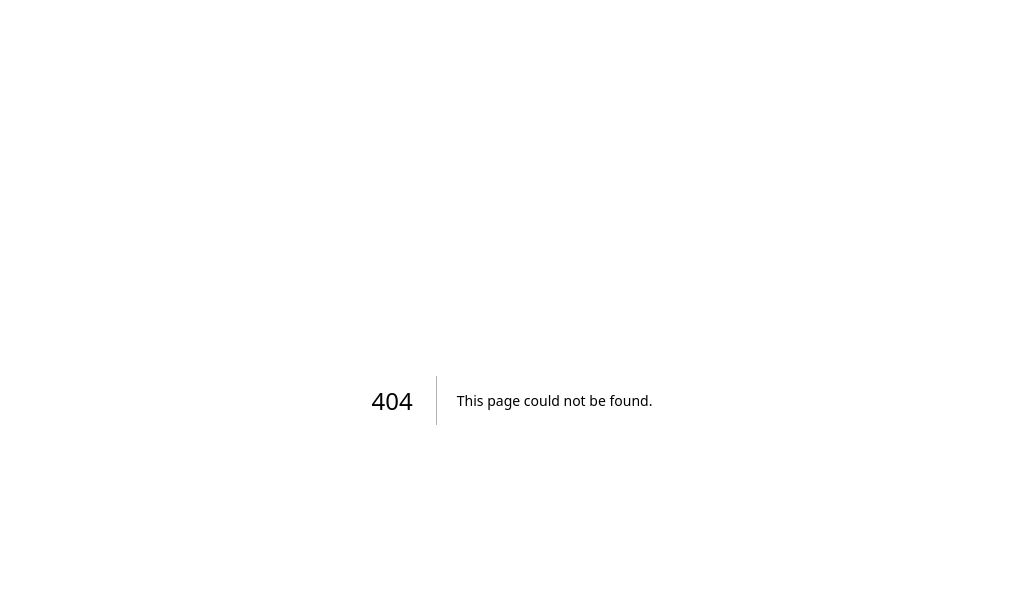
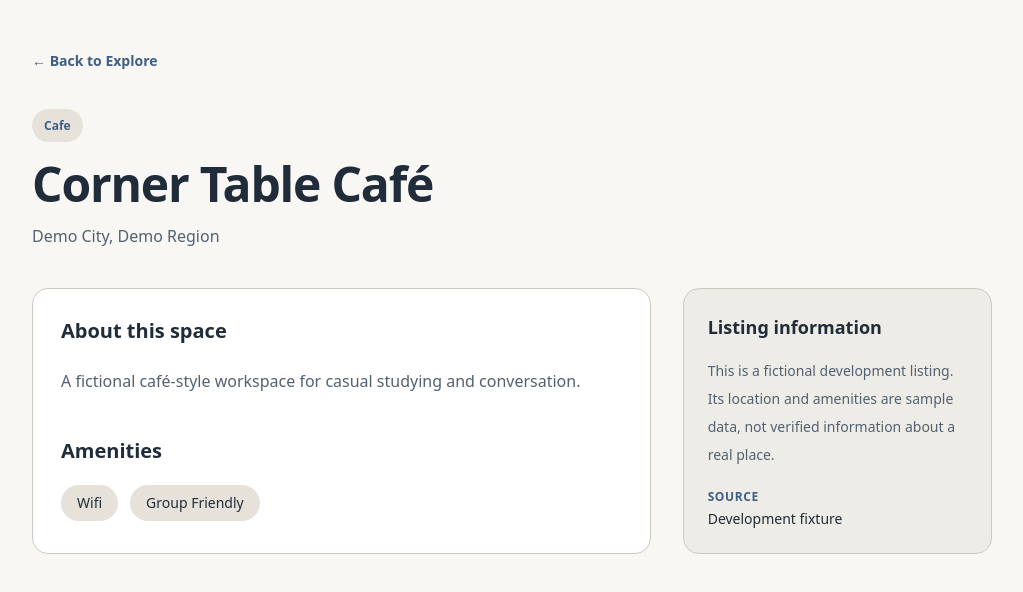
Before and after one commit to orivstelq/studyspace, a Next.js app: page /spaces/corner-table-cafe in a window 1280 px wide. Before the commit this address had no page. Shown: the top 592 px of the page, without its empty margins (128-1151 px from the left). Built offline with nearby package versions, Linux system fonts and the light colour scheme.

Commit message:
feat: implement tested study-space detail pages

```diff
--- /dev/null
+++ b/src/app/spaces/[slug]/page.tsx
@@ -0,0 +1,124 @@
+
+import type { Metadata } from "next";
+import Link from "next/link";
+import { notFound } from "next/navigation";
+
+import { developmentSpaces } from "@/features/discovery/fixtures";
+import { findStudySpaceBySlug } from "@/features/discovery/search";
+
+interface PageProps {
+    params: Promise<{ slug: string }>;
+}
+
+export function generateStaticParams() {
+    return developmentSpaces.map((space) => ({
+        slug: space.slug,
+    }));
+}
+
+export async function generateMetadata({
+    params,
+}: PageProps): Promise<Metadata> {
+    const { slug } = await params;
+
+    const space = findStudySpaceBySlug(
+        developmentSpaces,
+        slug,
+    );
+
+    if (!space) {
+        return { title: "Space not found" };
+    }
+
+    return {
+        title: space.name,
+        description: space.description,
+        robots: { index: false, follow: false },
+    };
+}
+
+export default async function SpaceDetailsPage({
+    params,
+}: PageProps) {
+    const { slug } = await params;
+
+    const space = findStudySpaceBySlug(
+        developmentSpaces,
+        slug,
+    );
+
+    if (!space) {
+        notFound();
+    }
+
+    return (
+        <main className="mx-auto max-w-5xl px-5 py-12 sm:px-8">
+            <Link
+                href="/explore"
+                className="text-sm font-semibold text-harbor hover:underline"
+            >
+                ← Back to Explore
+            </Link>
+
+            <div className="mt-10">
+                <span className="rounded-full bg-linen px-3 py-2 text-xs font-semibold capitalize text-harbor">
+                    {space.category}
+                </span>
+
+                <h1 className="mt-6 text-4xl font-semibold tracking-tight sm:text-5xl">
+                    {space.name}
+                </h1>
+
+                <p className="mt-4 text-muted">
+                    {space.city}, {space.region}
+                </p>
+            </div>
+
+            <div className="mt-10 grid gap-8 md:grid-cols-[2fr_1fr]">
+                <section className="rounded-2xl border border-clay bg-white p-7">
+                    <h2 className="text-xl font-semibold">
+                        About this space
+                    </h2>
+
+                    <p className="mt-5 leading-8 text-muted">
+                        {space.description}
+                    </p>
+
+                    <h2 className="mt-10 text-xl font-semibold">
+                        Amenities
+                    </h2>
+
+                    <ul className="mt-5 flex flex-wrap gap-3">
+                        {space.amenities.map((amenity) => (
+                            <li
+                                key={amenity}
+                                className="rounded-full bg-linen px-4 py-2 text-sm capitalize text-ink"
+                            >
+                                {amenity.replaceAll("-", " ")}
+                            </li>
+                        ))}
+                    </ul>
+                </section>
+
+                <aside className="self-start rounded-2xl border border-clay bg-linen/50 p-6">
+                    <h2 className="text-lg font-semibold">
+                        Listing information
+                    </h2>
+
+                    <p className="mt-4 text-sm leading-7 text-muted">
+                        This is a fictional development listing.
+                        Its location and amenities are sample data,
+                        not verified information about a real place.
+                    </p>
+
+                    <p className="mt-5 text-xs font-semibold uppercase tracking-wider text-harbor">
+                        Source
+                    </p>
+                    <p className="mt-1 text-sm text-ink">
+                        Development fixture
+                    </p>
+                </aside>
+            </div>
+        </main>
+    );
+}
--- a/src/features/discovery/explore-directory.tsx
+++ b/src/features/discovery/explore-directory.tsx
@@ -1,6 +1,7 @@
 
 "use client";
 
+import Link from "next/link";
 import { useMemo, useState } from "react";
 import { developmentSpaces } from "./fixtures";
 import { filterStudySpaces } from "./search";
@@ -54,6 +55,7 @@ export function ExploreDirectory() {
 
     return (
         <div>
+            {/* Search and filters */}
             <section
                 aria-label="Study-space filters"
                 className="rounded-2xl border border-clay bg-white p-5 sm:p-7"
@@ -66,6 +68,7 @@ export function ExploreDirectory() {
                         >
                             Search spaces
                         </label>
+
                         <input
                             id="space-search"
                             type="search"
@@ -86,6 +89,7 @@ export function ExploreDirectory() {
                         >
                             Space type
                         </label>
+
                         <select
                             id="category-filter"
                             value={category}
@@ -97,6 +101,7 @@ export function ExploreDirectory() {
                             className="w-full rounded-lg border border-clay bg-paper px-4 py-3"
                         >
                             <option value="all">All types</option>
+
                             {SPACE_CATEGORIES.map((item) => (
                                 <option key={item} value={item}>
                                     {categoryLabels[item]}
@@ -112,6 +117,7 @@ export function ExploreDirectory() {
                         >
                             Must have
                         </label>
+
                         <select
                             id="amenity-filter"
                             value={amenity}
@@ -123,6 +129,7 @@ export function ExploreDirectory() {
                             className="w-full rounded-lg border border-clay bg-paper px-4 py-3"
                         >
                             <option value="all">Any amenity</option>
+
                             {AMENITIES.map((item) => (
                                 <option key={item} value={item}>
                                     {amenityLabels[item]}
@@ -143,6 +150,7 @@ export function ExploreDirectory() {
                 </div>
             </section>
 
+            {/* Search results */}
             <section
                 aria-label="Search results"
                 className="mt-9"
@@ -156,19 +164,23 @@ export function ExploreDirectory() {
                         {results.length}{" "}
                         {results.length === 1 ? "space" : "spaces"} found
                     </h2>
+
                     <span className="rounded-full bg-linen px-3 py-1 text-xs font-semibold text-harbor">
                         Fictional demo listings
                     </span>
                 </div>
 
                 {results.length === 0 ? (
+                    /* No results */
                     <div className="rounded-2xl border border-clay bg-white p-8 text-center sm:p-12">
                         <h3 className="text-xl font-semibold">
                             No matching spaces
                         </h3>
+
                         <p className="mt-3 text-muted">
                             Try a different search or remove a filter.
                         </p>
+
                         <button
                             type="button"
                             onClick={resetFilters}
@@ -178,6 +190,7 @@ export function ExploreDirectory() {
                         </button>
                     </div>
                 ) : (
+                    /* Result cards */
                     <div className="grid gap-5 md:grid-cols-2">
                         {results.map((space) => (
                             <article
@@ -188,13 +201,20 @@ export function ExploreDirectory() {
                                     <span className="rounded-md bg-linen px-3 py-1 text-xs font-semibold text-harbor">
                                         {categoryLabels[space.category]}
                                     </span>
+
                                     <span className="text-xs text-muted">
                                         Demo only
                                     </span>
                                 </div>
 
+                                {/* Space details link */}
                                 <h3 className="mt-6 text-2xl font-semibold tracking-tight">
-                                    {space.name}
+                                    <Link
+                                        href={`/spaces/${space.slug}`}
+                                        className="text-ink underline-offset-4 hover:text-harbor hover:underline"
+                                    >
+                                        {space.name}
+                                    </Link>
                                 </h3>
 
                                 <p className="mt-2 text-sm text-muted">
@@ -209,6 +229,7 @@ export function ExploreDirectory() {
                                     <p className="mb-3 text-xs font-semibold uppercase tracking-wider text-muted">
                                         Listed amenities
                                     </p>
+
                                     <ul className="flex flex-wrap gap-2">
                                         {space.amenities.map((item) => (
                                             <li
@@ -220,6 +241,16 @@ export function ExploreDirectory() {
                                         ))}
                                     </ul>
                                 </div>
+
+                                <Link
+                                    href={`/spaces/${space.slug}`}
+                                    className="mt-6 inline-flex min-h-11 items-center self-start rounded-lg px-2 py-2 text-sm font-semibold text-harbor hover:bg-linen"
+                                >
+                                    View space details
+                                    <span aria-hidden="true" className="ml-2">
+                                        →
+                                    </span>
+                                </Link>
                             </article>
                         ))}
                     </div>
--- a/src/features/discovery/search.ts
+++ b/src/features/discovery/search.ts
@@ -39,3 +39,10 @@ export function filterStudySpaces(
         );
     });
 }
+
+export function findStudySpaceBySlug(
+    spaces: readonly StudySpace[],
+    slug: string,
+): StudySpace | undefined {
+    return spaces.find((space) => space.slug === slug);
+}
```
Also changed, not shown: 1 other file (tests, documents, lock files or other folders).
